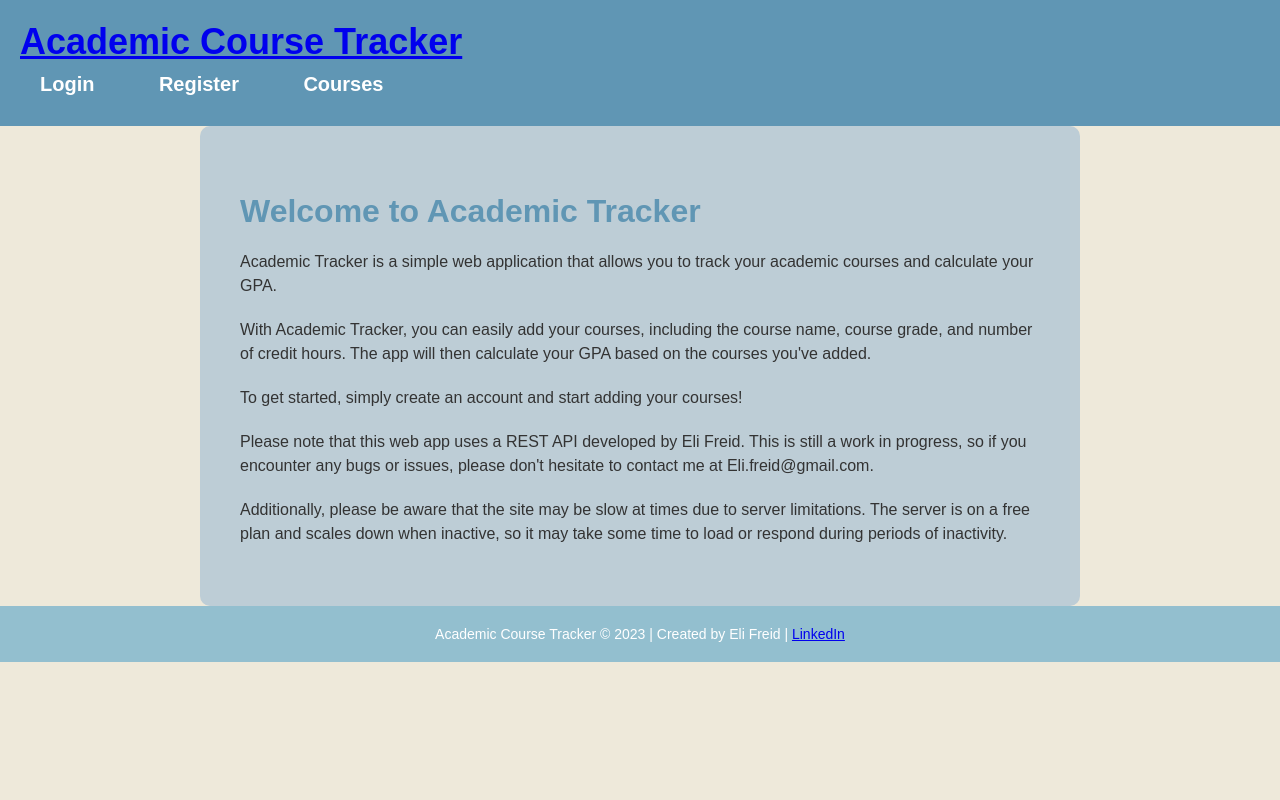
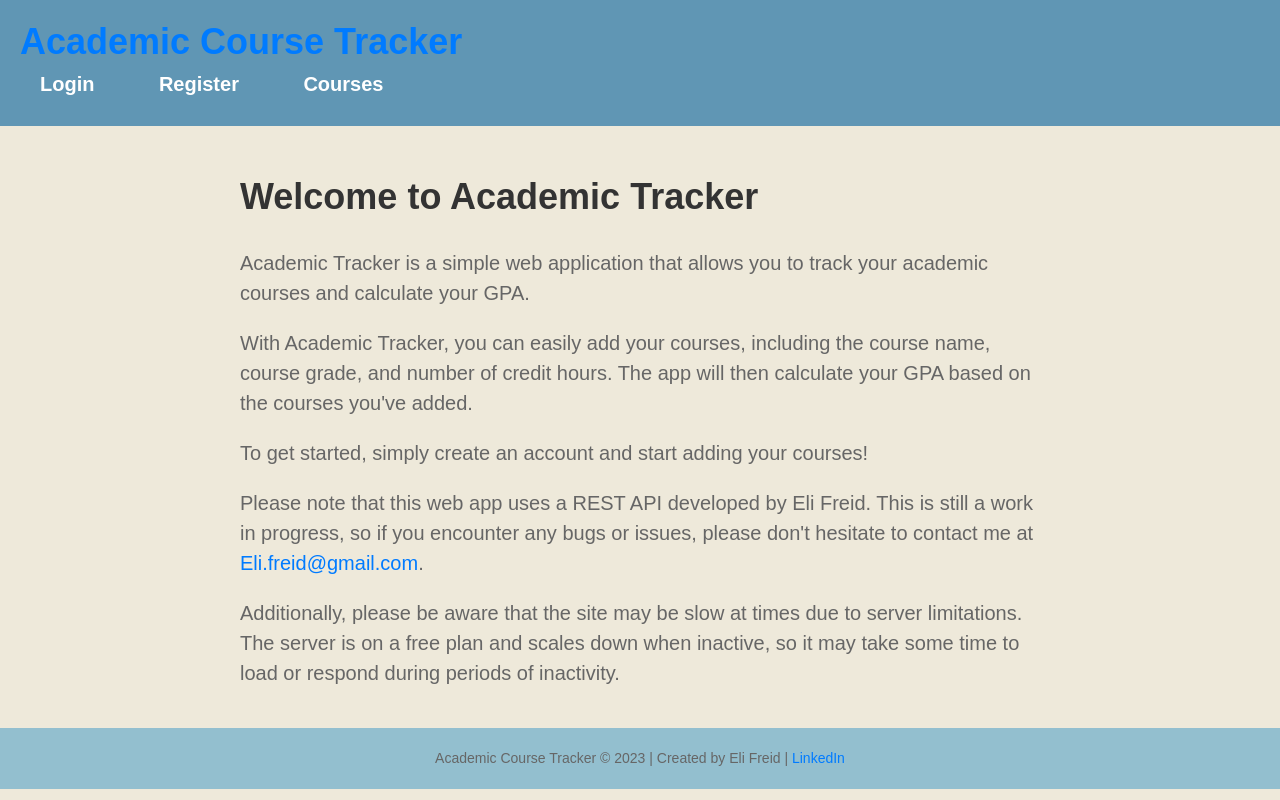
Before and after one commit to E-Freid/GPA_APP, a Flask app: page / in a window 1280 px wide. Run offline with Flask 2, Linux system fonts and the light colour scheme.

Commit message:
updated email link, and css for homepage

```diff
--- a/static/index.css
+++ b/static/index.css
@@ -53,24 +53,34 @@ nav ul li a:hover {
 
 /* Main content styling */
 main {
-	max-width: 800px;
-	margin: 0 auto;
-	padding: 40px;
-	background-color: #BDCDD6;
-	border-radius: 10px;
+  max-width: 800px;
+  margin: 0 auto;
+  padding: 20px;
+  font-family: Arial, sans-serif;
 }
 
-main h2 {
-	font-size: 32px;
-	margin-bottom: 20px;
-	color: #6096B4;
+h2 {
+  font-size: 36px;
+  color: #333;
+  margin-bottom: 30px;
 }
 
-main p {
-	line-height: 1.5;
-	margin-bottom: 20px;
-	color: #333;
+p {
+  font-size: 20px;
+  line-height: 1.5;
+  color: #666;
+  margin-bottom: 20px;
 }
+
+a {
+  color: #007bff;
+  text-decoration: none;
+}
+
+a:hover {
+  text-decoration: underline;
+}
+
 
 /* Footer styling */
 footer {
--- a/templates/index.html
+++ b/templates/index.html
@@ -25,7 +25,7 @@
 		<p>Academic Tracker is a simple web application that allows you to track your academic courses and calculate your GPA.</p>
 		<p>With Academic Tracker, you can easily add your courses, including the course name, course grade, and number of credit hours. The app will then calculate your GPA based on the courses you've added.</p>
 		<p>To get started, simply create an account and start adding your courses!</p>
-		<p>Please note that this web app uses a REST API developed by Eli Freid. This is still a work in progress, so if you encounter any bugs or issues, please don't hesitate to contact me at Eli.freid@gmail.com.</p>
+		<p>Please note that this web app uses a REST API developed by Eli Freid. This is still a work in progress, so if you encounter any bugs or issues, please don't hesitate to contact me at <a href="mailto:Eli.freid@gmail.com">Eli.freid@gmail.com</a>.</p>
 		<p>Additionally, please be aware that the site may be slow at times due to server limitations. The server is on a free plan and scales down when inactive, so it may take some time to load or respond during periods of inactivity.</p>
 	</main>
 
```
